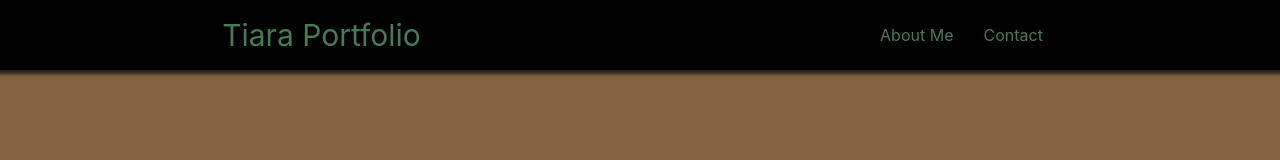
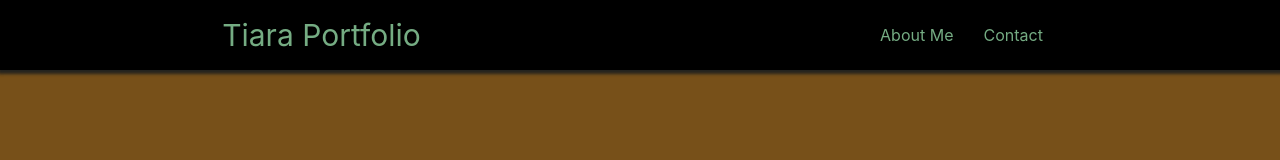
Before and after one commit to Tiarawayz/Portfolio, a React (Create React App) app: page / in a window 1280 px wide. Shown: the top 160 px of the page. Built offline with nearby package versions, Linux system fonts and the light colour scheme.

Commit message:
index.css

```diff
--- a/src/index.css
+++ b/src/index.css
@@ -5,7 +5,7 @@ body {
     sans-serif;
   -webkit-font-smoothing: antialiased;
   -moz-osx-font-smoothing: grayscale;
-  background-color: rgb(132, 99, 66);
+  background-color: rgb(119, 80, 25);
 }
 
 code {
@@ -24,14 +24,14 @@ header{
 
 header .logo{
   font-size: 30px;
-  color: rgb(72, 122, 85);
+  color: rgb(117, 172, 131);
   text-decoration: none;
 }
 
 .display-menu .menu{
   padding: 0 15px;
   text-decoration: none;
-  color: rgb(72, 122, 85);
+  color: rgb(117, 172, 131);
 }
 
 header .display-menu{
```
